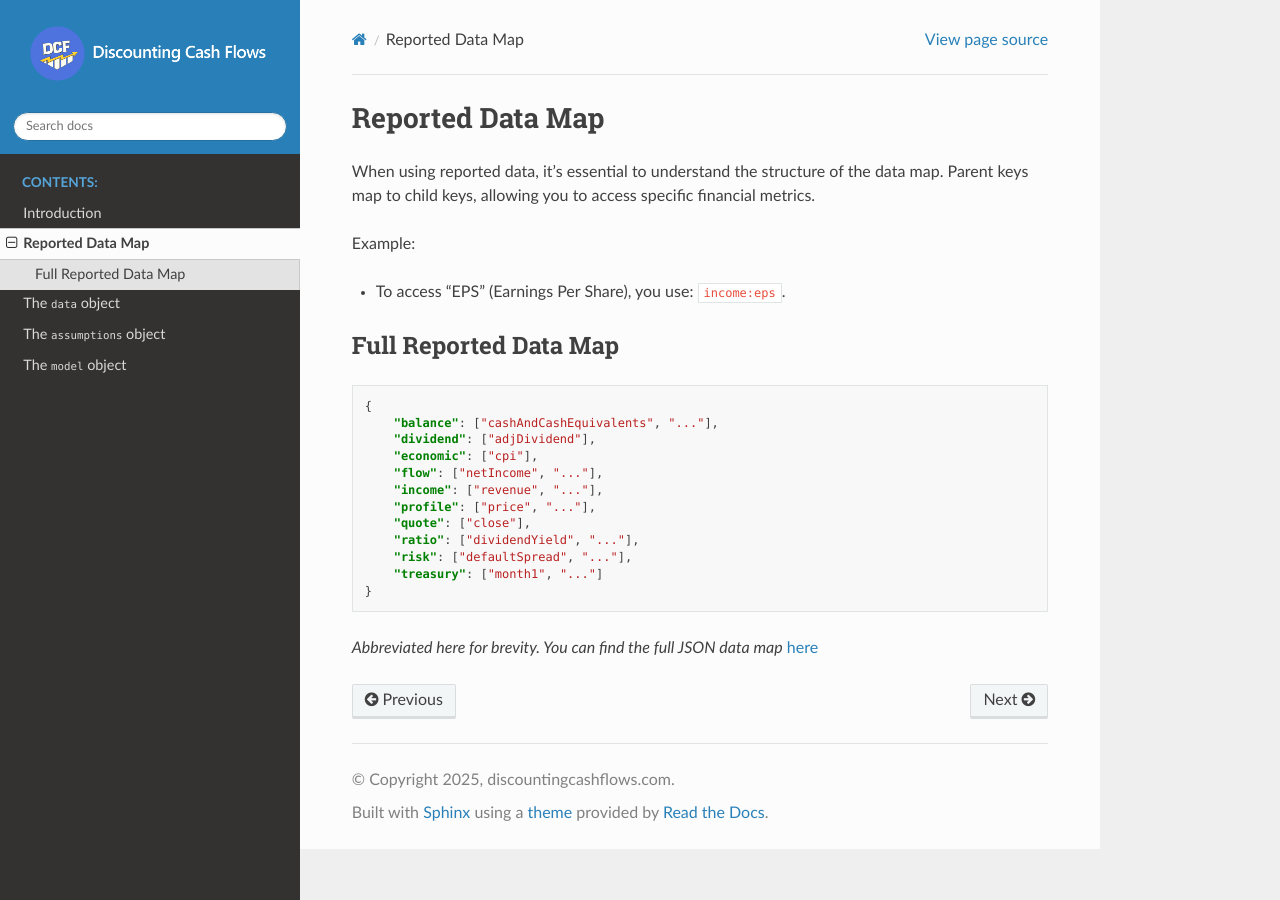
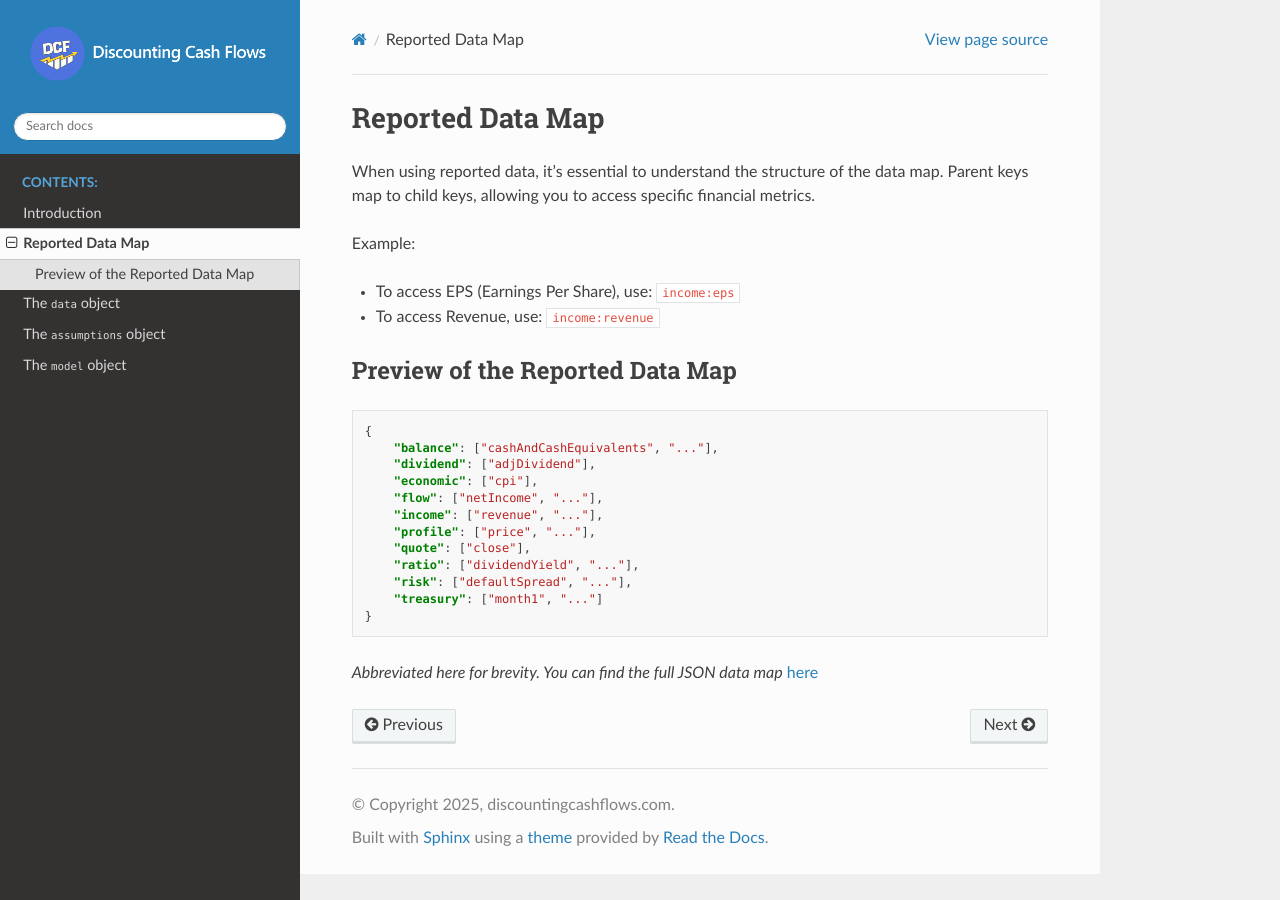
Before and after one commit to DiscountingCashFlows/readthedocs, a Sphinx documentation site: the page built from docs/source/data_map.rst, in a window 1280 px wide. Built offline with Sphinx 7.4.7 and the Read the Docs theme 3.1.0, drawn with Linux system fonts in a browser that asks for light colours.

Commit message:
update docs part 4

```diff
--- a/docs/source/data_map.rst
+++ b/docs/source/data_map.rst
@@ -5,10 +5,11 @@ When using reported data, it's essential to understand the structure of the data
 
 Example:
 
-- To access "EPS" (Earnings Per Share), you use: ``income:eps``.
+- To access EPS (Earnings Per Share), use: ``income:eps``
+- To access Revenue, use: ``income:revenue``
 
-Full Reported Data Map
-----------------------
+Preview of the Reported Data Map
+--------------------------------
 
 .. code-block:: json
 
```
